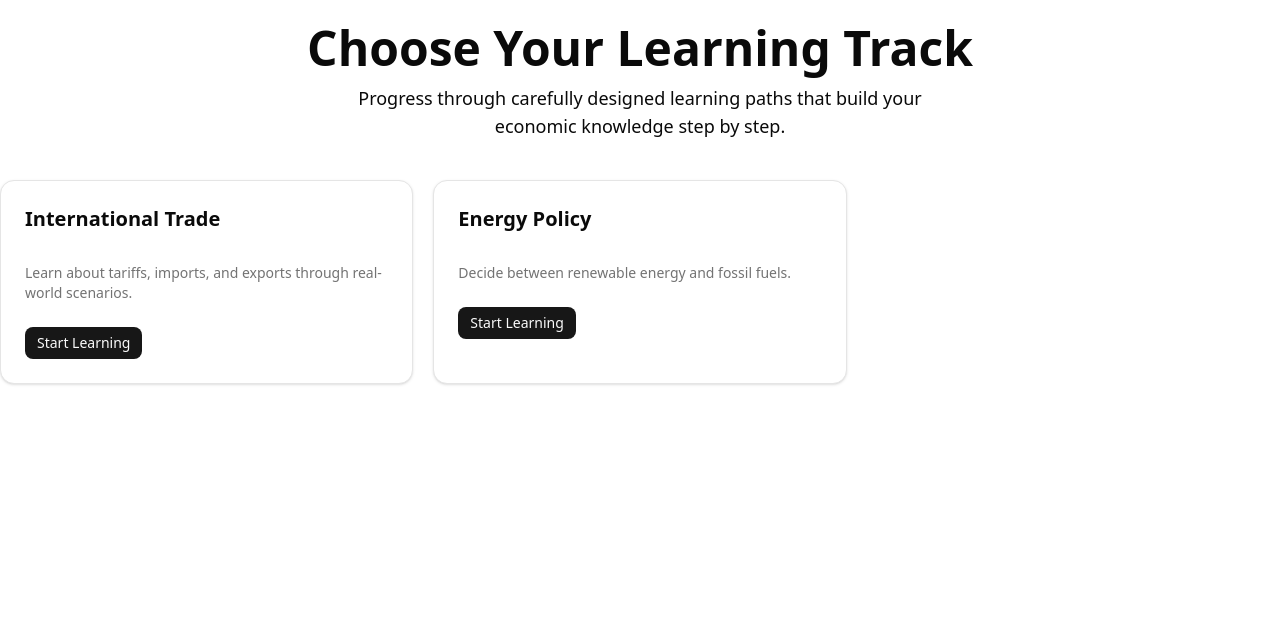
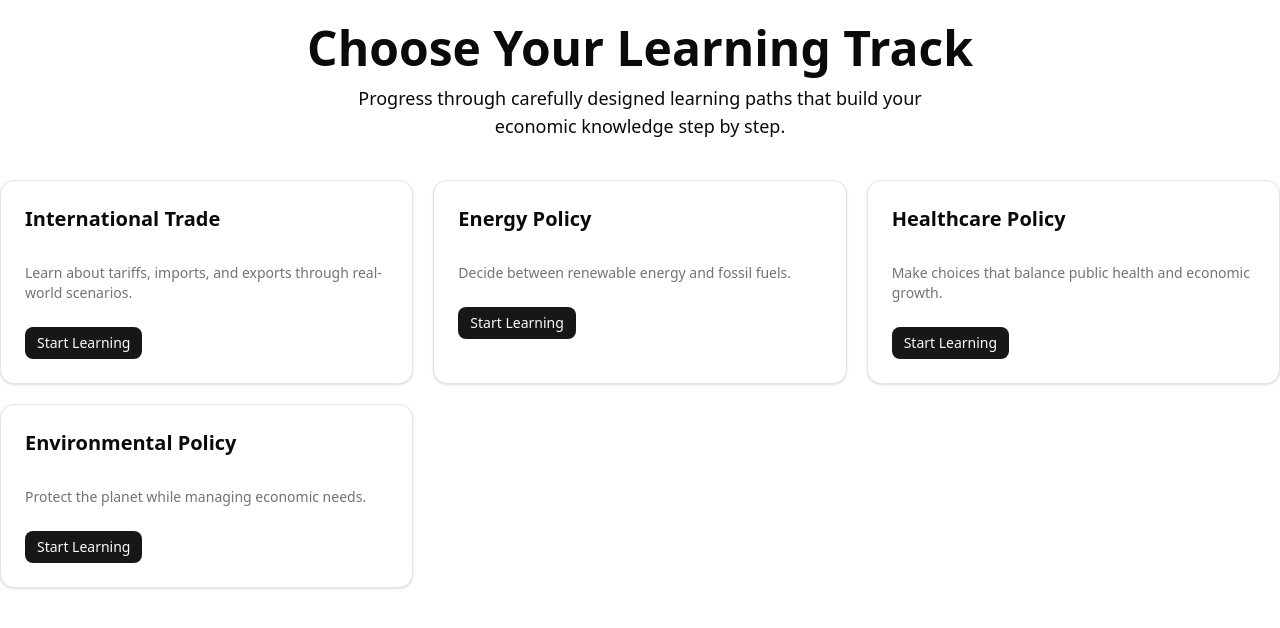
Before and after one commit to bhaskrr/ecoplay, a Next.js app: page /game in a window 1280 px wide. Shown: the top 628 px of the page. Built offline with nearby package versions, Linux system fonts and the light colour scheme.

Commit message:
added more data

```diff
--- a/src/app/data/gameData.js
+++ b/src/app/data/gameData.js
@@ -1,4 +1,4 @@
-import { Globe, Sun } from "lucide-react";
+import { Globe, HeartPulse, Leaf, Sun } from "lucide-react";
 
 export const topics = [
     {
@@ -64,5 +64,85 @@ export const topics = [
                 ]
             }
         ]
+    },
+    {
+        "id": "healthcare",
+        "title": "Healthcare Policy",
+        "description": "Make choices that balance public health and economic growth.",
+        "icon": HeartPulse,
+        "questions": [
+            {
+                "id": 1,
+                "text": "A new pandemic emerges. What is your first move?",
+                "choices": [
+                    {
+                        "text": "Implement strict lockdown",
+                        "effects": { "money": -20, "pollution": -5, "population": 10 },
+                        "impactDescription": "Lives are saved, but economy slows significantly."
+                    },
+                    {
+                        "text": "Minimal restrictions",
+                        "effects": { "money": 5, "pollution": 0, "population": -8 },
+                        "impactDescription": "Economy stays open but public health suffers."
+                    }
+                ]
+            },
+            {
+                "id": 2,
+                "text": "Healthcare budget allocation is being decided.",
+                "choices": [
+                    {
+                        "text": "Increase funding for hospitals",
+                        "effects": { "money": -10, "pollution": 0, "population": 8 },
+                        "impactDescription": "Better care available, but higher taxes."
+                    },
+                    {
+                        "text": "Cut healthcare spending",
+                        "effects": { "money": 15, "pollution": 0, "population": -5 },
+                        "impactDescription": "Short-term savings, long-term health issues."
+                    }
+                ]
+            }
+        ]
+    },
+    {
+        "id": "environment",
+        "title": "Environmental Policy",
+        "description": "Protect the planet while managing economic needs.",
+        "icon": Leaf,
+        "questions": [
+            {
+                "id": 1,
+                "text": "Massive deforestation is planned to make space for agriculture.",
+                "choices": [
+                    {
+                        "text": "Allow deforestation for economic growth",
+                        "effects": { "money": 20, "pollution": 25, "population": 0 },
+                        "impactDescription": "Economy booms, but biodiversity suffers."
+                    },
+                    {
+                        "text": "Ban deforestation",
+                        "effects": { "money": -10, "pollution": -30, "population": 2 },
+                        "impactDescription": "Forests are preserved, slowing economic gain."
+                    }
+                ]
+            },
+            {
+                "id": 2,
+                "text": "Implement a carbon tax on large industries.",
+                "choices": [
+                    {
+                        "text": "Yes, tax them heavily",
+                        "effects": { "money": 5, "pollution": -20, "population": 1 },
+                        "impactDescription": "Pollution drops but some companies relocate."
+                    },
+                    {
+                        "text": "No, keep industries untaxed",
+                        "effects": { "money": 15, "pollution": 20, "population": 0 },
+                        "impactDescription": "Economy grows faster but environment worsens."
+                    }
+                ]
+            }
+        ]
     }
 ];
```
